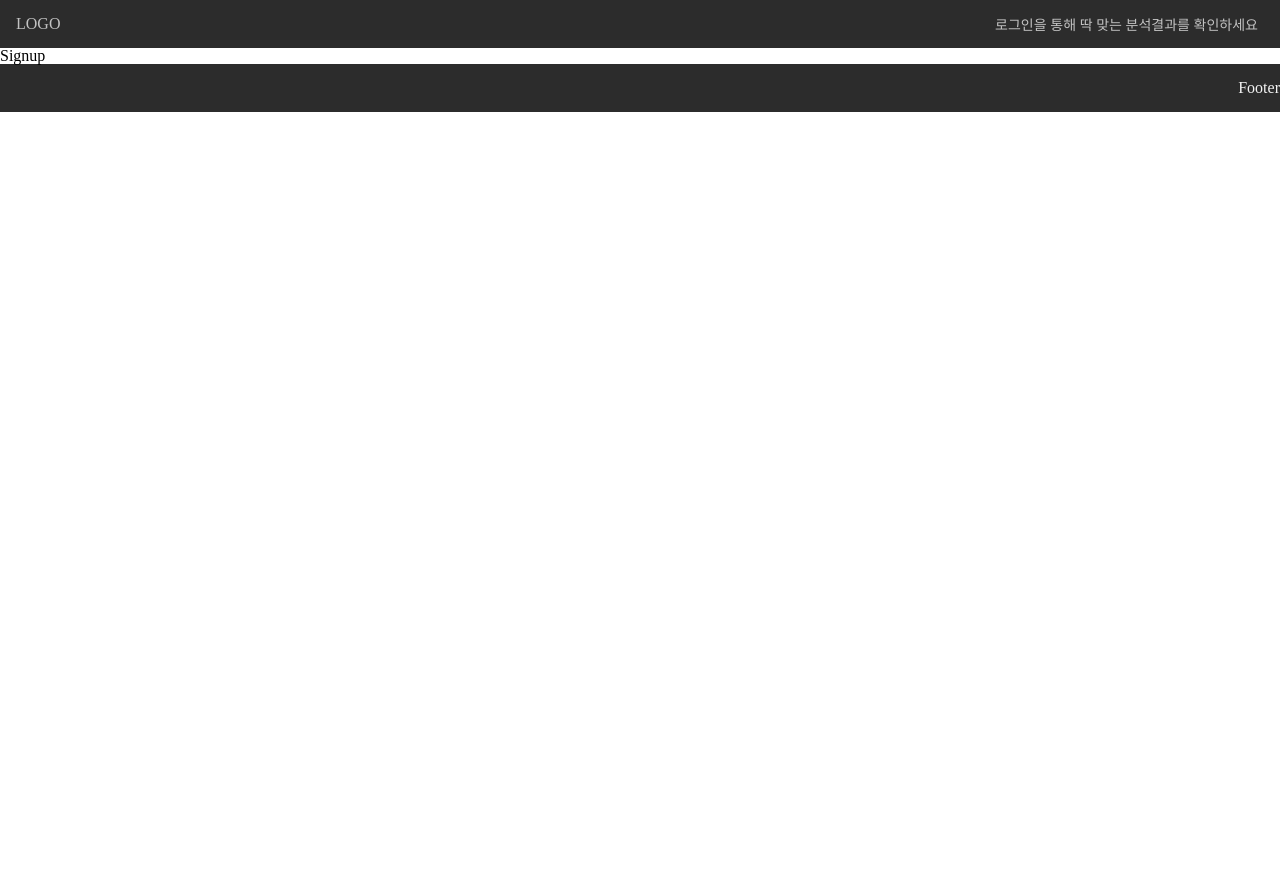
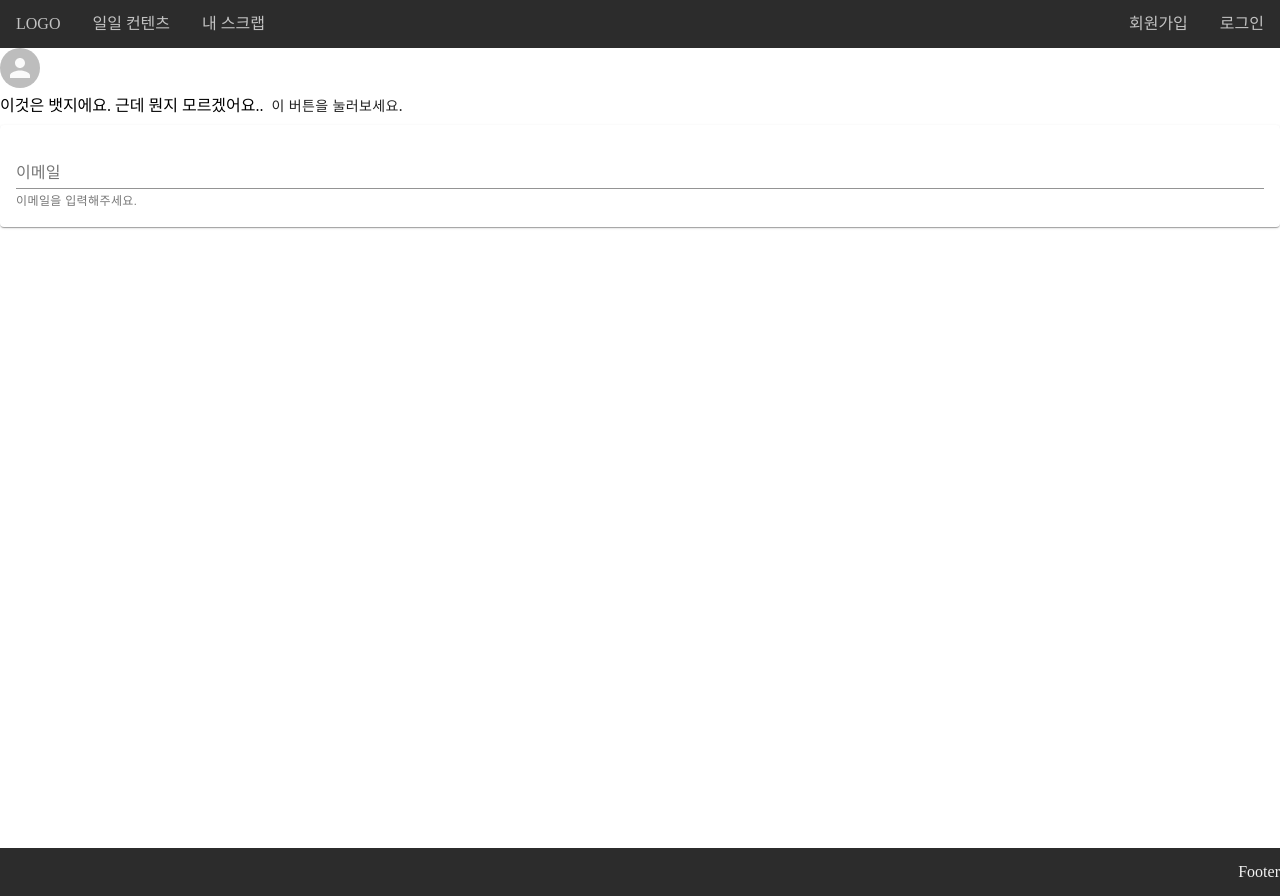
Before and after one commit to juneyoung-jo/Project_POST-IT, a React (Create React App) app in the folder frontend/: page /signup in a window 1280 px wide. Before the commit the page ends 800 px from the top, so only its background shows below. Built offline with nearby package versions, Linux system fonts and the light colour scheme; no server answers; a web font is replaced by a local one.

Commit message:
feat: material-ui example

```diff
--- a/frontend/src/components/common/Header.tsx
+++ b/frontend/src/components/common/Header.tsx
@@ -23,24 +23,18 @@ const Wrapper = styled.div`
   }
 `;
 
-const LoginButton = styled.button`
-  font-size: 14px;
-  background-color: inherit;
-  color: #c2c2c2;
-  border: none;
-  &:hover {
-    transition: all 0.1s ease-in-out;
-    color: #f2f2f2;
-  }
-`;
-
 const Header = () => {
   return (
     <Wrapper>
-      <Link to="/">LOGO</Link>
-      <Link to="/login">
-        <LoginButton>로그인을 통해 딱 맞는 분석결과를 확인하세요</LoginButton>
-      </Link>
+      <div>
+        <Link to="/">LOGO</Link>
+        <Link to="/">일일 컨텐츠</Link>
+        <Link to="/">내 스크랩</Link>
+      </div>
+      <div>
+        <Link to="/signup">회원가입</Link>
+        <Link to="/login">로그인</Link>
+      </div>
     </Wrapper>
   );
 };
--- a/frontend/src/pages/Signup.tsx
+++ b/frontend/src/pages/Signup.tsx
@@ -1,8 +1,27 @@
 import React, { useState, useEffect } from 'react';
-import { createInstance } from 'api/index';
 import axios, { AxiosInstance } from 'axios';
+import styled from 'styled-components';
+import {
+  Avatar,
+  Badge,
+  Button,
+  Card,
+  FormHelperText,
+  FormControl,
+  InputLabel,
+  Input,
+  Drawer,
+  FormGroup,
+} from '@material-ui/core';
 
 const Signup = () => {
+  // styles
+  const Wrapper = styled.main`
+    width: 100%;
+    height: 100vh;
+  `;
+
+  const [drawerOpen, setDrawerOpen] = useState(false);
   const [url, setUrl] = useState('');
   const getCat = () => {
     return new Promise(async (resolve, reject) => {
@@ -16,7 +35,37 @@ const Signup = () => {
     });
   };
   getCat();
-  return <div>Signup</div>;
+  return (
+    <Wrapper>
+      <Avatar></Avatar>
+      <Badge>이것은 뱃지에요. 근데 뭔지 모르겠어요..</Badge>
+
+      {/* Drawer */}
+      <Drawer
+        anchor="right"
+        open={drawerOpen}
+        onClose={() => setDrawerOpen(false)}
+        style={{ transition: 'all 0.5s ease-in-out' }}
+      >
+        이 공간 밖을 눌러보세요.
+      </Drawer>
+      {/* Drawer 버튼 */}
+      <Button onClick={() => setDrawerOpen(true)}>이 버튼을 눌러보세요.</Button>
+
+      {/* form-group 예제 with Card */}
+      <Card style={{ padding: '16px' }}>
+        <FormGroup>
+          <FormControl>
+            <InputLabel htmlFor="my-input">이메일</InputLabel>
+            <Input id="my-input" aria-describedby="my-helper-text" />
+            <FormHelperText id="my-helper-text">
+              이메일을 입력해주세요.
+            </FormHelperText>
+          </FormControl>
+        </FormGroup>
+      </Card>
+    </Wrapper>
+  );
 };
 
 export default Signup;
```
